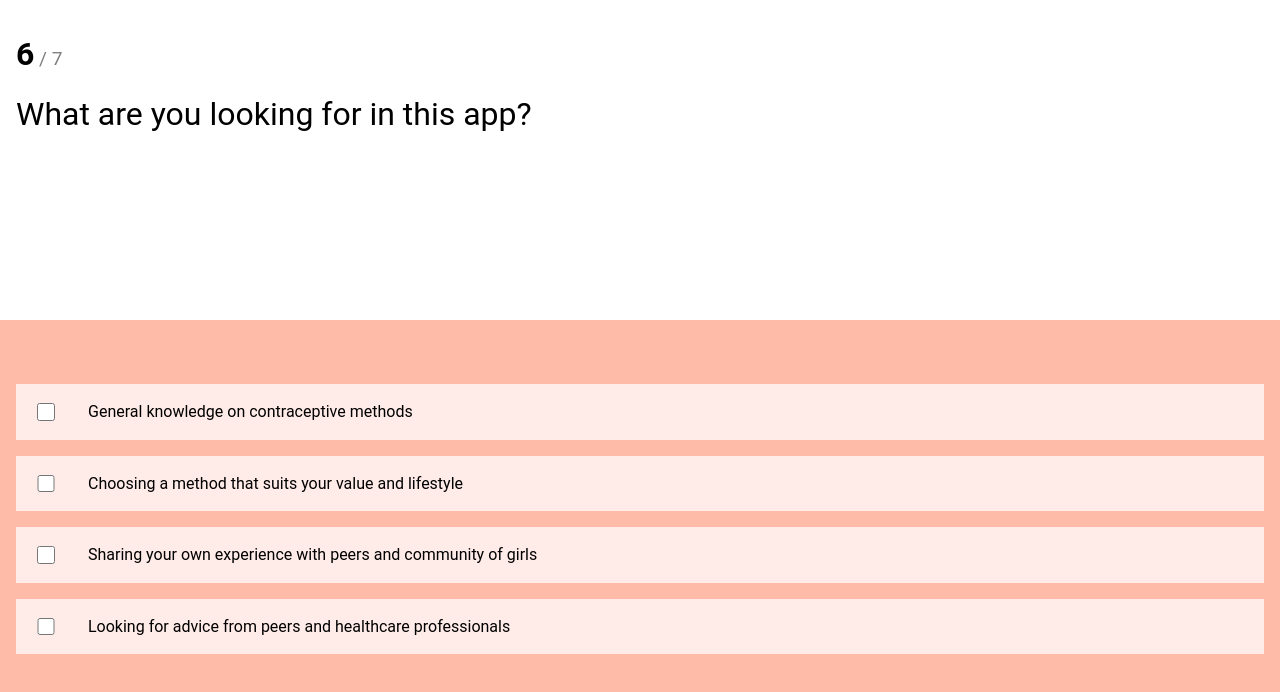
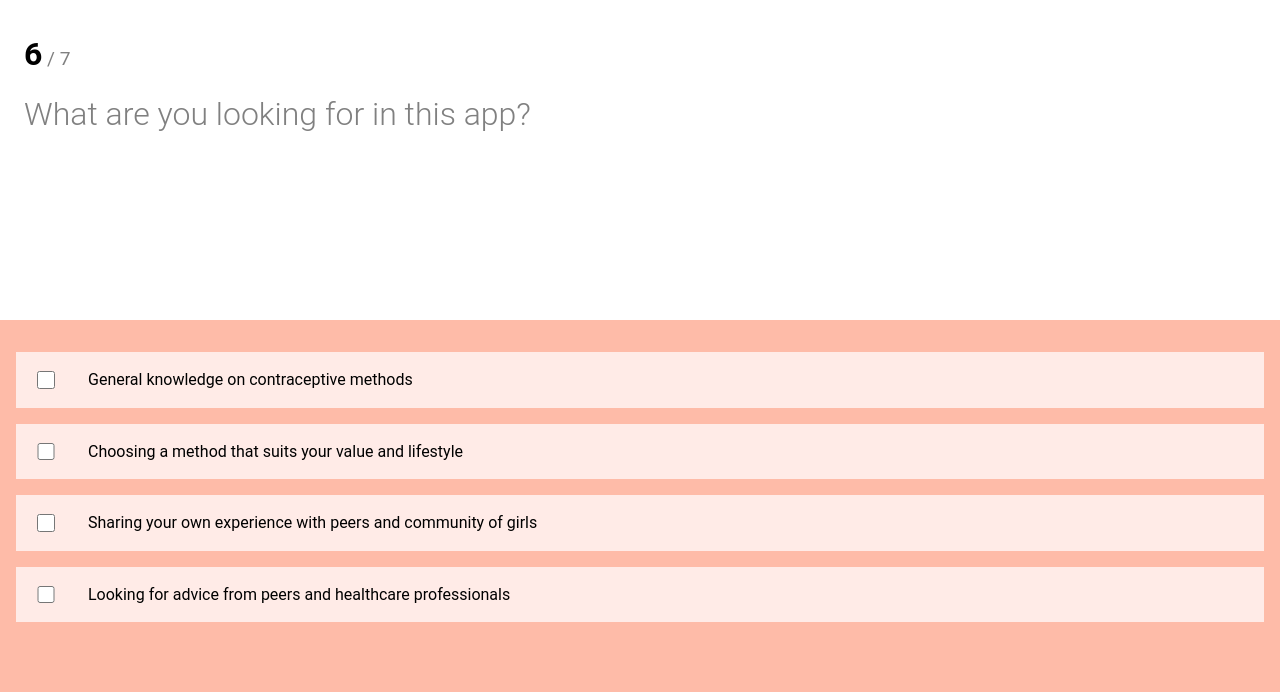
Before and after one commit to sandboxnu/knowyouroptions, a Next.js app in the folder frontend/: page /onboarding-survey in a window 1280 px wide. Shown: the top 692 px of the page. Built offline with nearby package versions, Linux system fonts and the light colour scheme; a web font is replaced by a local one.

Commit message:
style changes

```diff
--- a/frontend/templates/survey/SurveyCheckbox.tsx
+++ b/frontend/templates/survey/SurveyCheckbox.tsx
@@ -21,6 +21,7 @@ const CheckboxStyled = styled.input`
 const ColumnContainer = styled.div`
   display: flex;
   flex-direction: column;
+  padding: 1rem 0rem;
   row-gap: 1rem;
   & > div:hover {
     background-color: purple;
--- a/frontend/templates/survey/SurveyPill.tsx
+++ b/frontend/templates/survey/SurveyPill.tsx
@@ -6,7 +6,7 @@ import Survey from './index';
 const PillAnswers = styled(PillColumn)`
   row-gap: 1rem;
   & > div {
-    background-color: pink;
+    background-color: #ffebe7;
     border: 0;
     border-radius: 3rem;
     color: black;
@@ -18,6 +18,7 @@ const PillAnswers = styled(PillColumn)`
     background-color: purple;
     cursor: pointer;
   }
+  padding: 2rem 0rem;
 `;
 
 export interface SurveyPillProps {
--- a/frontend/templates/survey/index.tsx
+++ b/frontend/templates/survey/index.tsx
@@ -9,7 +9,7 @@ const Container = styled.div`
 const Content = styled(Container)`
   background-color: #febba8;
   height: 100%;
-  padding: 4rem 1rem;
+  padding: 1rem 1rem;
 `;
 
 const Fraction = styled.p`
@@ -19,6 +19,7 @@ const Fraction = styled.p`
 
 const Header = styled(Container)`
   height: 40%;
+  padding: 1rem 1.5rem;
 `;
 
 const PageNumber = styled.span`
@@ -28,8 +29,10 @@ const PageNumber = styled.span`
 `;
 
 const Question = styled.h1`
+  color: gray;
+  font-family: 'Roboto';
   font-size: 2rem;
-  font-weight: normal;
+  font-weight: 300;
 `;
 
 const Wrapper = styled.div`
```
